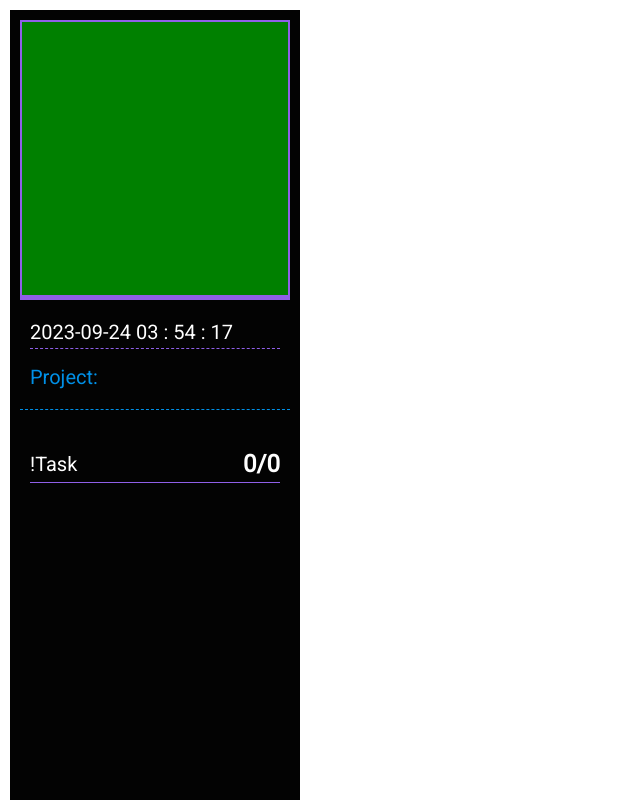
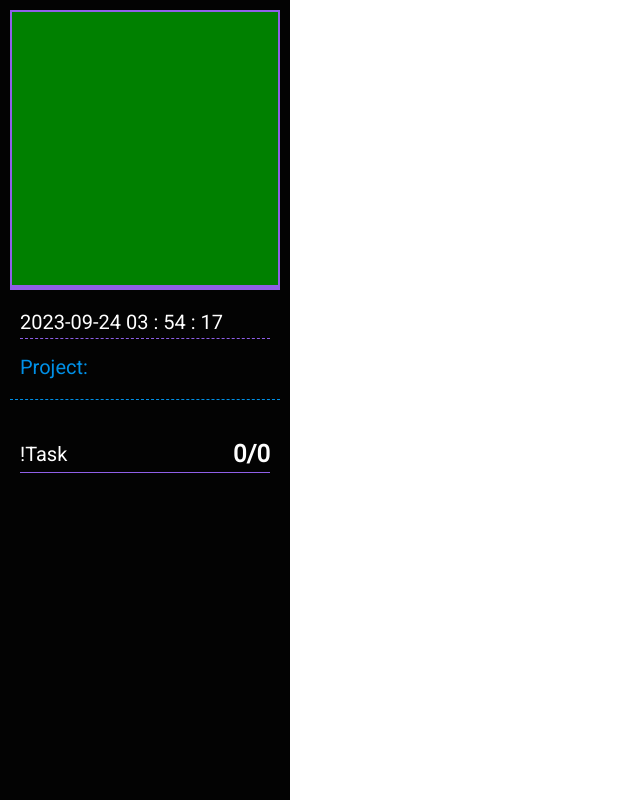
Before and after one commit to e2digitaldesigns/working-overlay, a React (Create React App) app: page /overlay in a window 1280 px wide. Shown: the top 800 px of the page, without its empty margins (0-640 px from the left). Built offline with nearby package versions, Linux system fonts and the light colour scheme.

Commit message:
Move side bar to 0

```diff
--- a/src/components/Overlay/Overlay.style.ts
+++ b/src/components/Overlay/Overlay.style.ts
@@ -3,11 +3,11 @@ import styled from "styled-components";
 export const SidebarWrapper = styled.div`
   box-sizing: border-box;
   position: absolute;
-  top: 10px;
-  left: 10px;
+  top: 0px;
+  left: 0px;
   z-index: 1000;
   width: 290px;
-  height: 1060px;
+  height: 1080px;
   background-color: rgba(0, 0, 0, 0.99);
   padding: 10px;
 `;
```
